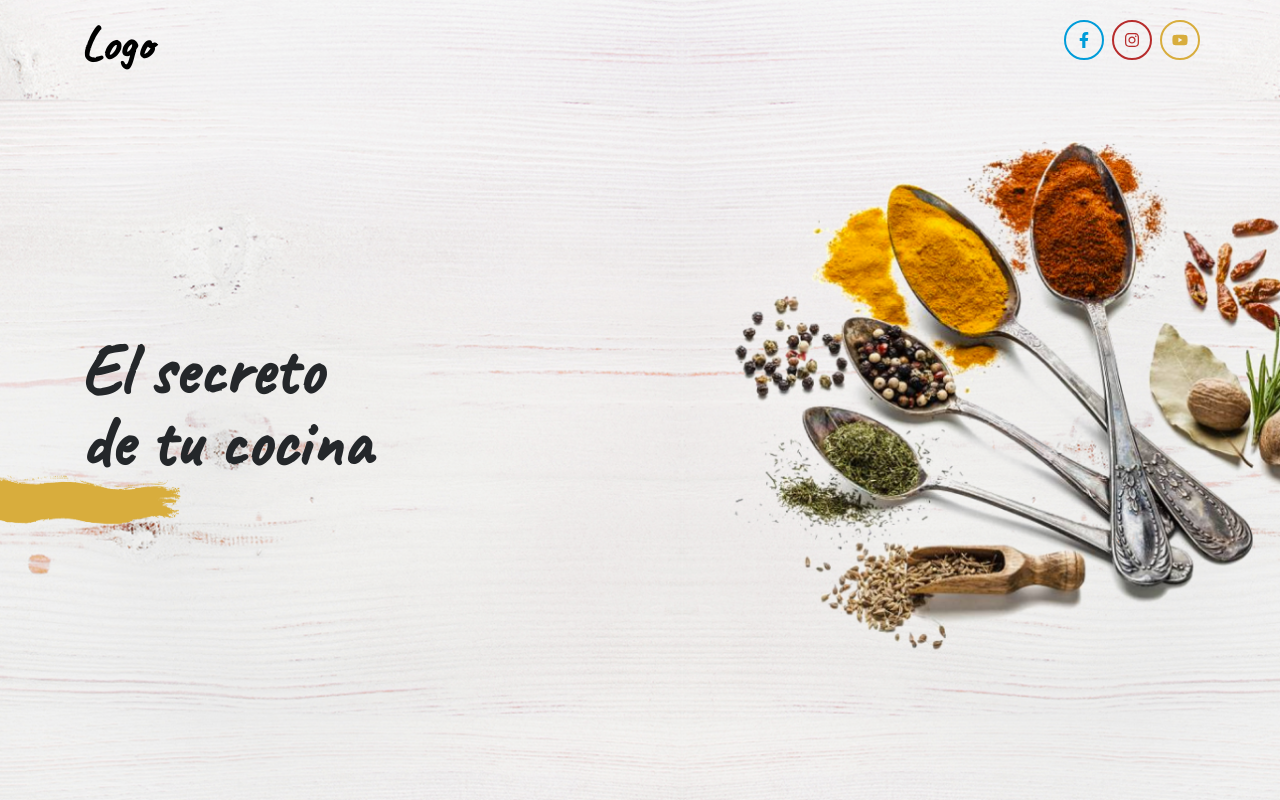
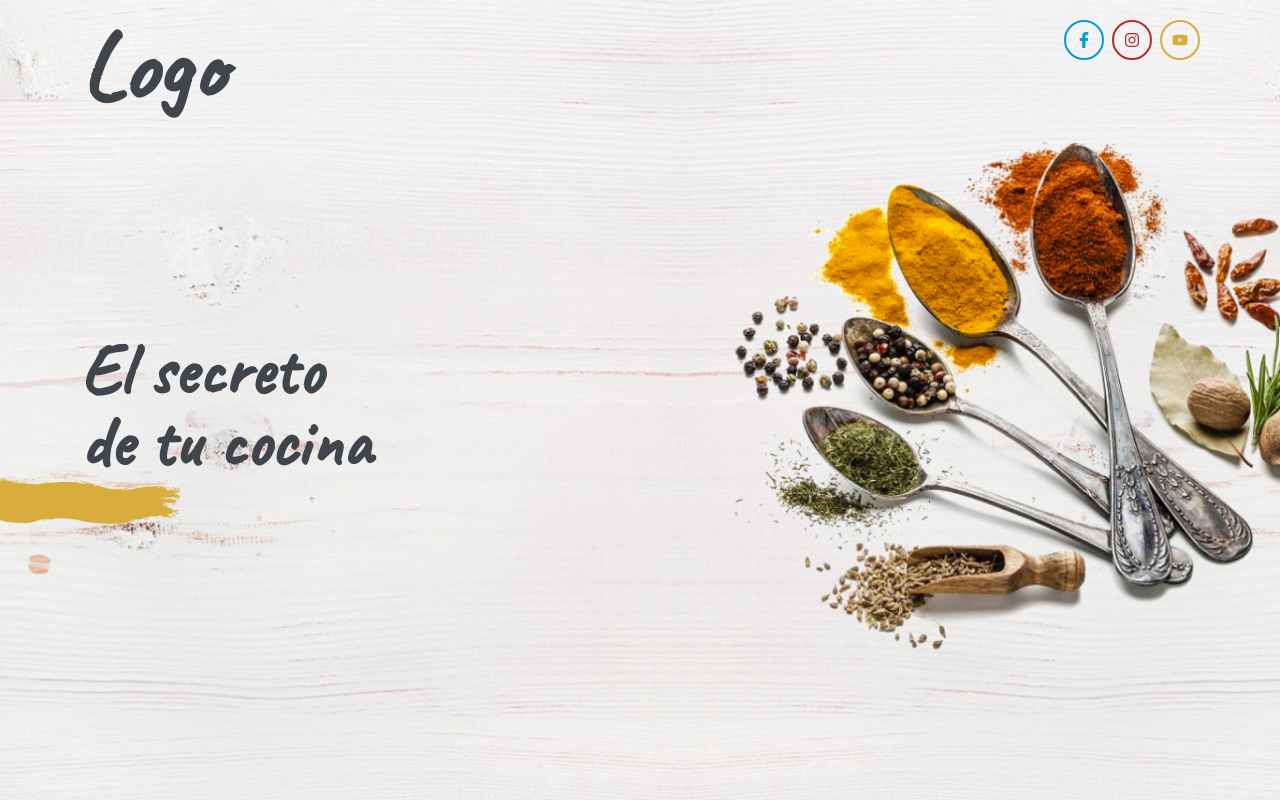
Before and after one commit to bettyrjc/meatcode, a Next.js app: page / in a window 1280 px wide. Shown: the top 800 px of the page. Built offline with nearby package versions, Linux system fonts and the light colour scheme; no server answers.

Commit message:
:sparkles: change color in logo name

```diff
--- a/src/components/header.tsx
+++ b/src/components/header.tsx
@@ -15,7 +15,7 @@ const Header = () => {
       />
       <div className="absolute top-0 z-50 w-full">
         <div className="flex justify-between w-full px-20 py-5">
-          <h1 className="text-xl font-bold md:text-5xl font-caveat">Logo</h1>
+          <span className="text-xl font-bold md:text-8xl font-caveat text-gray">Logo</span>
           <div className="flex gap-2">
             <Link href="/">
               <a className="flex items-center justify-center w-10 h-10 p-2 border-2 rounded-full border-blue text-blue">
@@ -36,10 +36,10 @@ const Header = () => {
         </div>
       </div>
       <div className="z-50">
-        <h1 className="font-bold text-black md:pl-20 text-7xl">
+        <h1 className="font-bold md:pl-20 text-7xl text-gray">
           El secreto <br /> de tu cocina
         </h1>
-        <div className="-mt-6  md:-mt-6 md:-m-24">
+        <div className="-mt-6 md:-mt-6 md:-m-24">
           <Image src="/images/BRUSH.png" alt="brush" width="300" height="100" />
         </div>
       </div>
```
